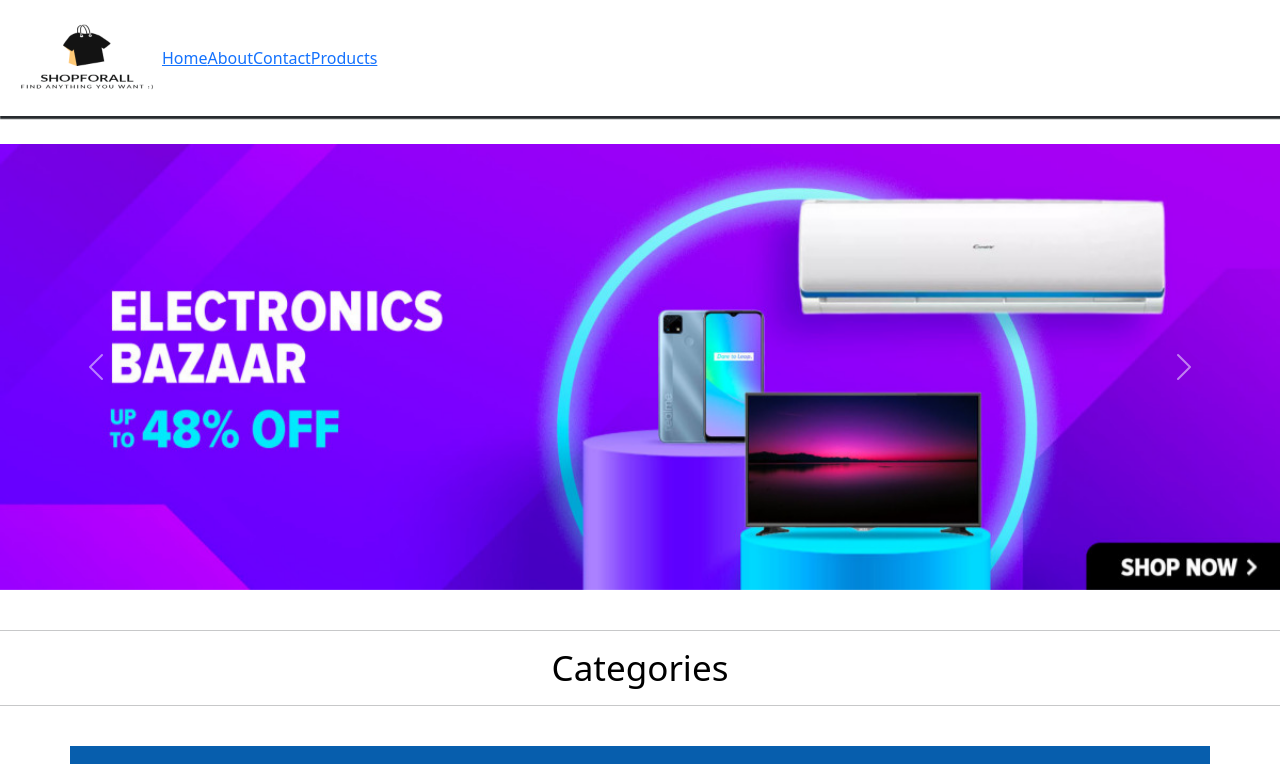
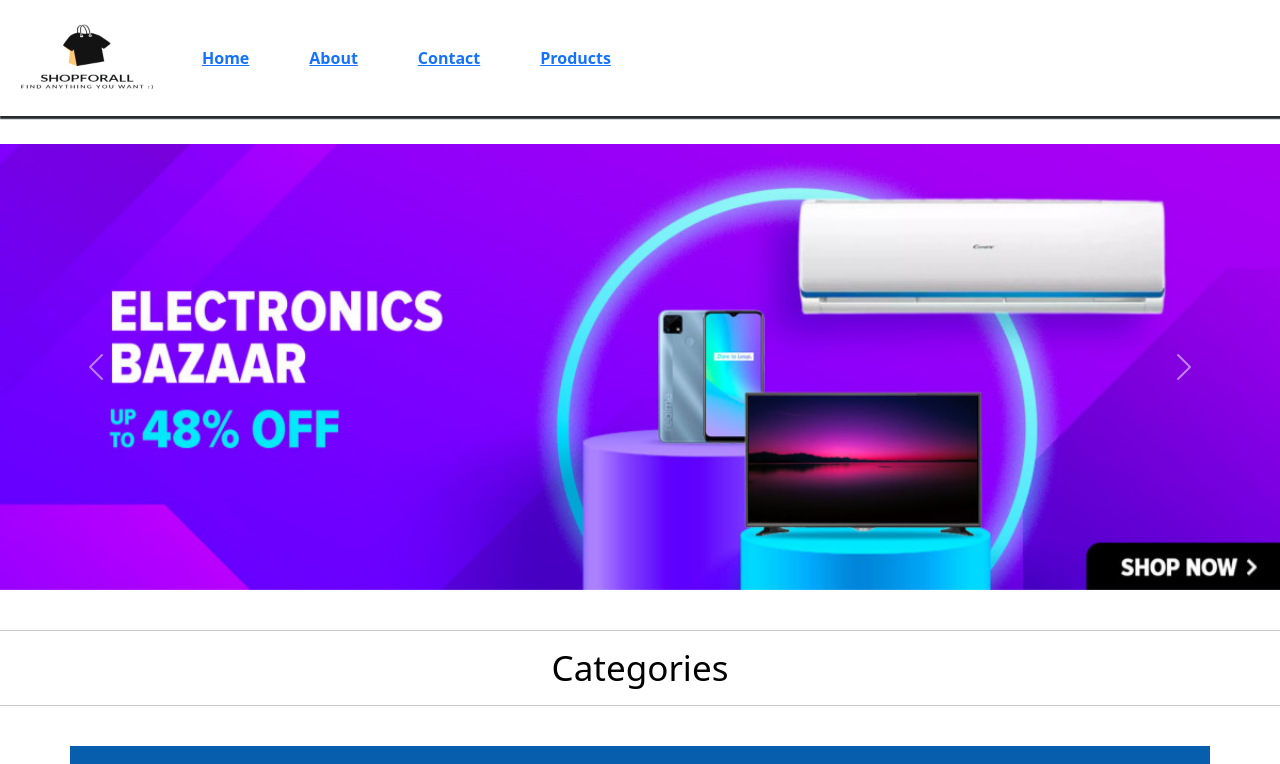
Before and after one commit to ibadsaleem/Ecommerce, a Next.js app: page / in a window 1280 px wide. Shown: the top 764 px of the page. Built offline with nearby package versions, Linux system fonts and the light colour scheme; grey boxes are pictures that could not be loaded.

Commit message:
'updated'

```diff
--- a/components/Footer.js
+++ b/components/Footer.js
@@ -95,7 +95,7 @@ export default function LargeWithAppLinksAndSocial() {
           spacing={4}
           justify={{ md: 'space-between' }}
           align={{ md: 'center' }}>
-          <Text>© 2020 Chakra Templates. All rights reserved</Text>
+          <Text>© 2021 All rights reserved</Text>
           <Stack direction={'row'} spacing={6}>
             <SocialButton label={'Twitter'} href={'#'}>
               <FaTwitter />
--- a/components/Navbar.js
+++ b/components/Navbar.js
@@ -1,6 +1,7 @@
-import React from 'react'
-import Image from 'next/image'
-import Link from 'next/link'
+import React from 'react';
+import Image from 'next/image';
+import Link from 'next/link';
+import styles from './componentStyle/Navbar.module.css';
 export default function navbar() {
     return (
         <nav className="navbar navbar-expand-lg navbar-light bg-white fixed-top " style={{opacity:0.97,boxShadow: '1.3px 1.2px 1.1px 1.5px'}}>
@@ -11,17 +12,17 @@ export default function navbar() {
           </button>
           <div className="collapse navbar-collapse" id="navbarNav">
             <ul className="navbar-nav">
-              <li className="nav-item">
-                <Link className="nav-link" href="/Home">Home</Link>
+              <li className={`${styles.navit} + nav-item`} >
+                <Link className="nav-link" href="/Home" >Home</Link>
               </li>
-              <li className="nav-item">
+              <li className={`${styles.navit} + nav-item`}>
               <Link className="nav-link" href="/About">About</Link>
               </li>
-              <li className="nav-item">
+              <li className={`${styles.navit} + nav-item`}>
                 <Link className="nav-link" href="/Contact">Contact</Link>
               </li>
-              <li className="nav-item">
-              <Link className="nav-link" href="#">Products</Link>
+              <li className={`${styles.navit} + nav-item`}>
+              <Link className="nav-link" href="/Products#">Products</Link>
               </li>
             </ul>
           </div>
--- /dev/null
+++ b/components/componentStyle/Navbar.module.css
@@ -0,0 +1,6 @@
+.navit{
+    margin-right:20px;
+    margin-left:40px;
+    font-weight: 600;
+    font-size: 1rem;
+}
```
Also changed, not shown: pages/Products.js (added, +77 -0 lines).
